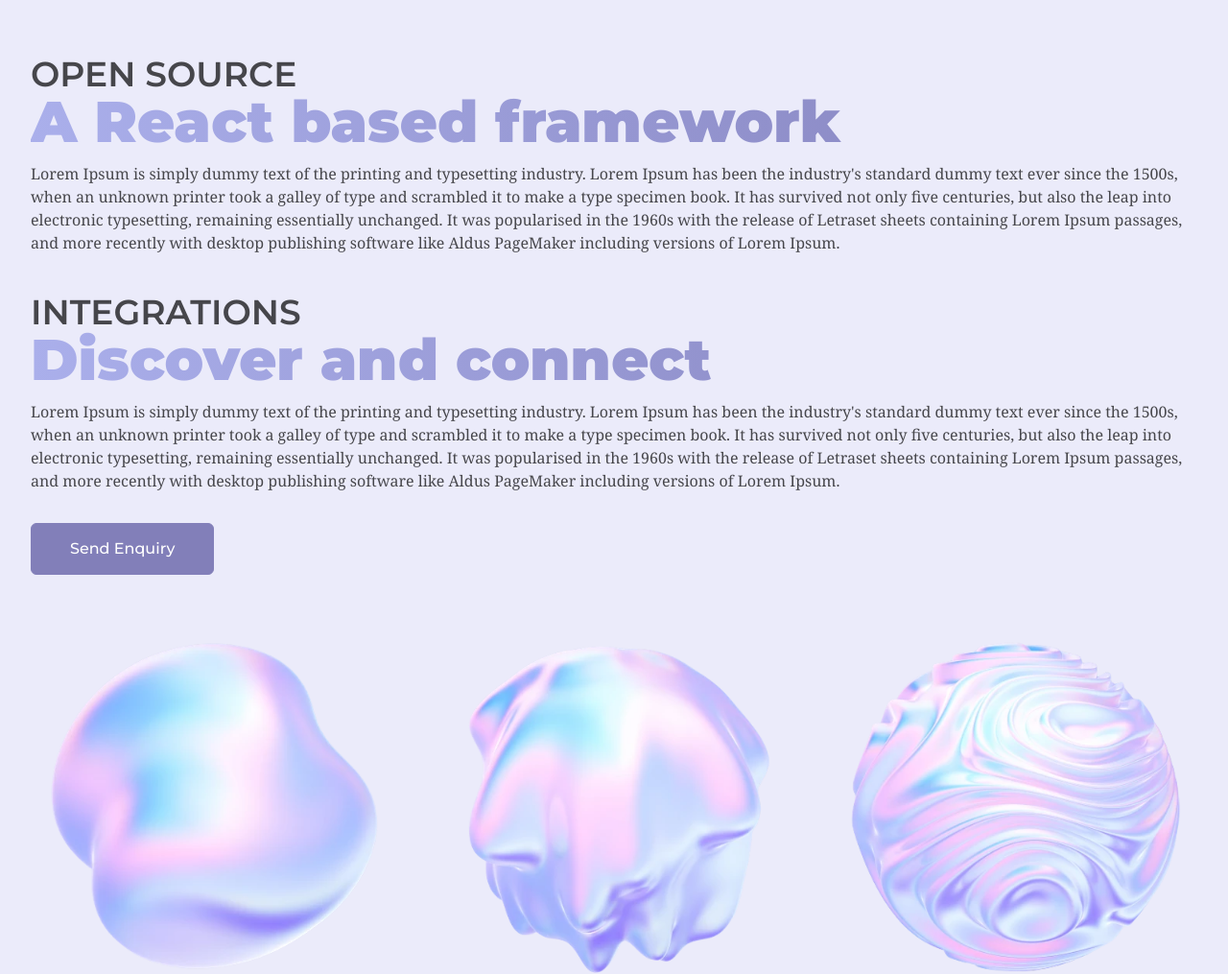
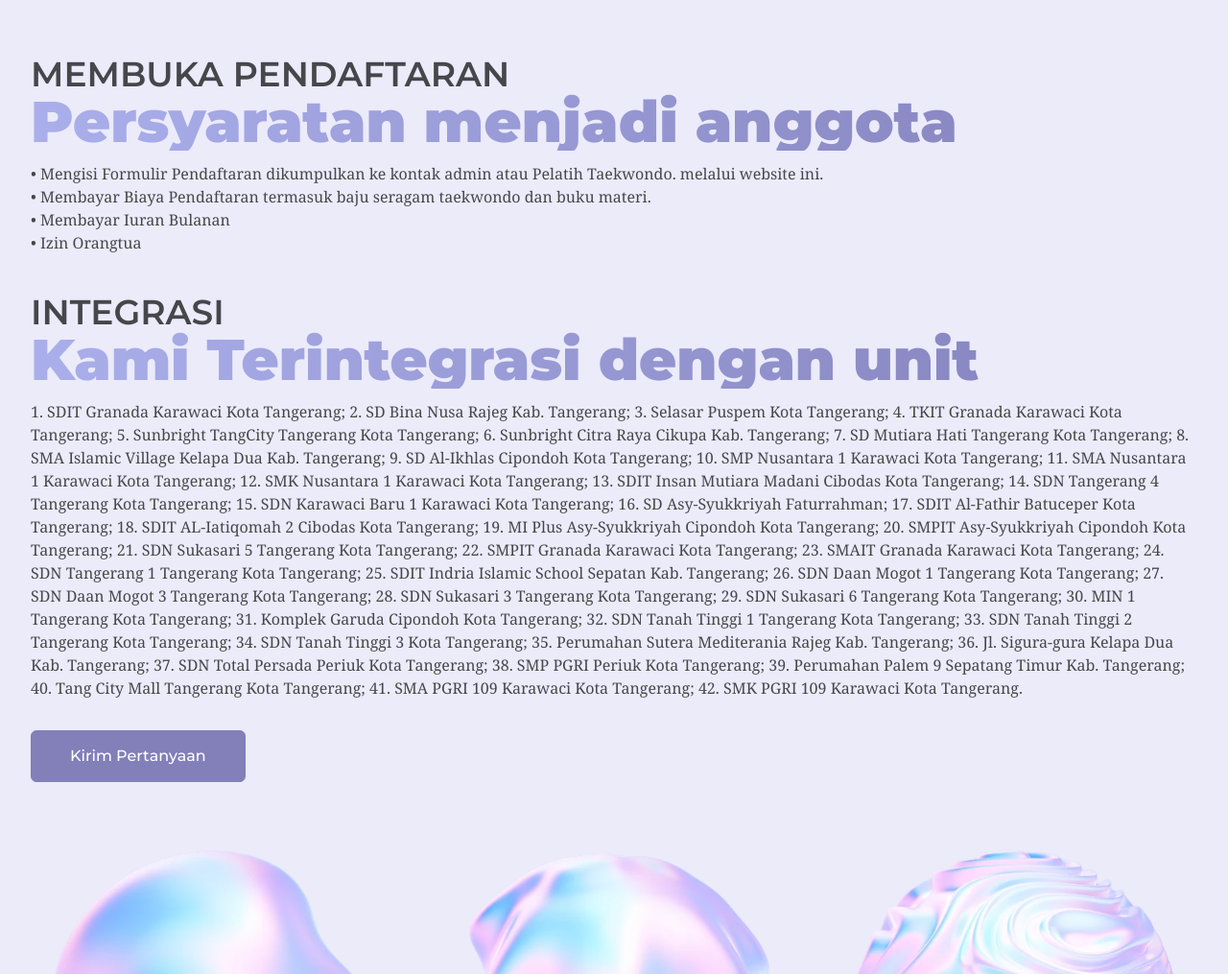
Before and after one commit to ridhoanras/tkdgarudaclub, a Gatsby site: page / in a window 1280 px wide. Shown: the part 2084-3099 px from the top of the page at 96% size. Built offline with nearby package versions, Linux system fonts and the light colour scheme; Gatsby itself is replaced by a stand-in of ours.

Commit message:
first commit

```diff
--- a/src/components/Home/featureSection.js
+++ b/src/components/Home/featureSection.js
@@ -131,41 +131,54 @@
 
       <div className="mt-10 px-8">
         <h2 className="text-black text-4xl font-semibold opacity-70">
-          OPEN SOURCE
+          MEMBUKA PENDAFTARAN
         </h2>
         <h3 className="text-black text-6xl font-bold xxs:text-2xl xs:text-3xl sm:text-5xl lg:text-6xl text-gradient bg-gradient-to-r from-pink to-purple">
-          A React based framework
+          Persyaratan menjadi anggota
         </h3>
         <p className="text-black opacity-70 font-normal mt-3 text-xs xxs:text-xs xs:text-xs sm:text-xs md:text-sm lg:text-lg">
-          Lorem Ipsum is simply dummy text of the printing and typesetting
-          industry. Lorem Ipsum has been the industry's standard dummy text ever
-          since the 1500s, when an unknown printer took a galley of type and
-          scrambled it to make a type specimen book. It has survived not only
-          five centuries, but also the leap into electronic typesetting,
-          remaining essentially unchanged. It was popularised in the 1960s with
-          the release of Letraset sheets containing Lorem Ipsum passages, and
-          more recently with desktop publishing software like Aldus PageMaker
-          including versions of Lorem Ipsum.
+        • Mengisi Formulir Pendaftaran dikumpulkan ke kontak admin atau Pelatih Taekwondo.
+        melalui website ini.
+        <br></br>
+        • Membayar Biaya Pendaftaran termasuk
+          baju seragam taekwondo dan buku
+          materi.
+          <br></br>
+        • Membayar Iuran Bulanan
+        <br></br>
+        • Izin Orangtua
         </p>
       </div>
 
       <div className="mt-10 px-8">
         <h2 className="text-black text-4xl font-semibold opacity-70">
-          INTEGRATIONS
+          INTEGRASI
         </h2>
         <h3 className="text-black text-6xl font-bold xxs:text-2xl xs:text-3xl sm:text-5xl lg:text-6xl text-gradient bg-gradient-to-r from-pink to-purple">
-          Discover and connect
+          Kami Terintegrasi dengan unit
         </h3>
         <p className="text-black opacity-70 font-normal mt-3 text-xs xxs:text-xs xs:text-xs sm:text-xs md:text-sm lg:text-lg">
-          Lorem Ipsum is simply dummy text of the printing and typesetting
-          industry. Lorem Ipsum has been the industry's standard dummy text ever
-          since the 1500s, when an unknown printer took a galley of type and
-          scrambled it to make a type specimen book. It has survived not only
-          five centuries, but also the leap into electronic typesetting,
-          remaining essentially unchanged. It was popularised in the 1960s with
-          the release of Letraset sheets containing Lorem Ipsum passages, and
-          more recently with desktop publishing software like Aldus PageMaker
-          including versions of Lorem Ipsum.
+          1. SDIT Granada Karawaci Kota Tangerang; 2. SD Bina Nusa Rajeg Kab. Tangerang;
+          3. Selasar Puspem Kota Tangerang; 4. TKIT Granada Karawaci Kota Tangerang;
+          5. Sunbright TangCity Tangerang Kota Tangerang; 6. Sunbright Citra Raya Cikupa Kab. Tangerang;
+          7. SD Mutiara Hati Tangerang Kota Tangerang; 8. SMA Islamic Village Kelapa Dua Kab. Tangerang;
+          9. SD Al-Ikhlas Cipondoh Kota Tangerang; 10. SMP Nusantara 1 Karawaci Kota Tangerang;
+          11. SMA Nusantara 1 Karawaci Kota Tangerang; 12. SMK Nusantara 1 Karawaci Kota Tangerang;
+          13. SDIT Insan Mutiara Madani Cibodas Kota Tangerang; 14. SDN Tangerang 4 Tangerang Kota Tangerang;
+          15. SDN Karawaci Baru 1 Karawaci Kota Tangerang; 16. SD Asy-Syukkriyah Faturrahman;
+          17. SDIT Al-Fathir Batuceper Kota Tangerang; 18. SDIT AL-Iatiqomah 2 Cibodas Kota Tangerang;
+          19. MI Plus Asy-Syukkriyah Cipondoh Kota Tangerang; 20. SMPIT Asy-Syukkriyah Cipondoh Kota Tangerang;
+          21. SDN Sukasari 5 Tangerang Kota Tangerang; 22. SMPIT Granada Karawaci Kota Tangerang;
+          23. SMAIT Granada Karawaci Kota Tangerang; 24. SDN Tangerang 1 Tangerang Kota Tangerang;
+          25. SDIT Indria Islamic School Sepatan Kab. Tangerang; 26. SDN Daan Mogot 1 Tangerang Kota Tangerang;
+          27. SDN Daan Mogot 3 Tangerang Kota Tangerang; 28. SDN Sukasari 3 Tangerang Kota Tangerang;
+          29. SDN Sukasari 6 Tangerang Kota Tangerang; 30. MIN 1 Tangerang Kota Tangerang;
+          31. Komplek Garuda Cipondoh Kota Tangerang; 32. SDN Tanah Tinggi 1 Tangerang Kota Tangerang;
+          33. SDN Tanah Tinggi 2 Tangerang Kota Tangerang; 34. SDN Tanah Tinggi 3 Kota Tangerang;
+          35. Perumahan Sutera Mediterania Rajeg Kab. Tangerang; 36. Jl. Sigura-gura Kelapa Dua Kab. Tangerang;
+          37. SDN Total Persada Periuk Kota Tangerang; 38. SMP PGRI Periuk Kota Tangerang;
+          39. Perumahan Palem 9 Sepatang Timur Kab. Tangerang; 40. Tang City Mall Tangerang Kota Tangerang;
+          41. SMA PGRI 109 Karawaci Kota Tangerang; 42. SMK PGRI 109 Karawaci Kota Tangerang.
         </p>
         <div className="mt-5 sm:mt-8 sm:flex sm:justify-center lg:justify-start">
           <div className="rounded-md">
@@ -173,7 +186,7 @@
               href="/contact/"
               className="transition-all duration-500ms ease-in-out hover:ease-in-out w-full flex items-center justify-center px-8 py-3 text-base font-medium rounded-md text-center bg-purple text-white hover:text-black border border-purple hover:bg-transparent md:text-lg md:px-10"
             >
-              Send Enquiry
+              Kirim Pertanyaan
             </a>
           </div>
         </div>
```
